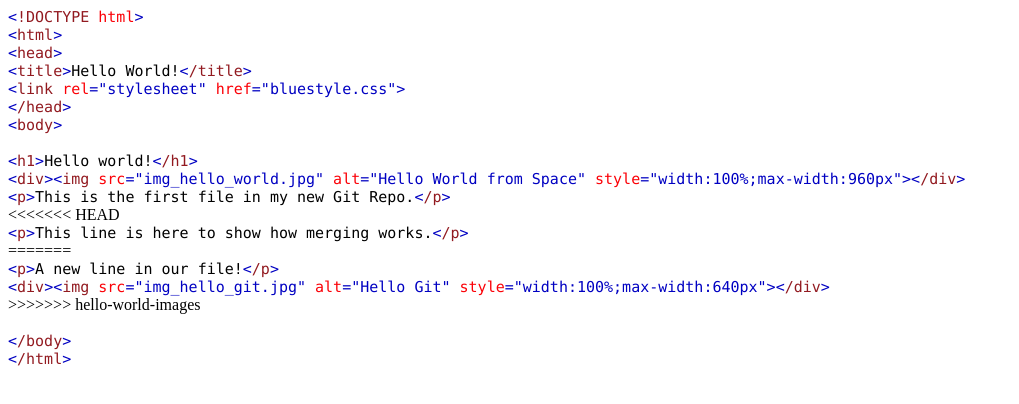
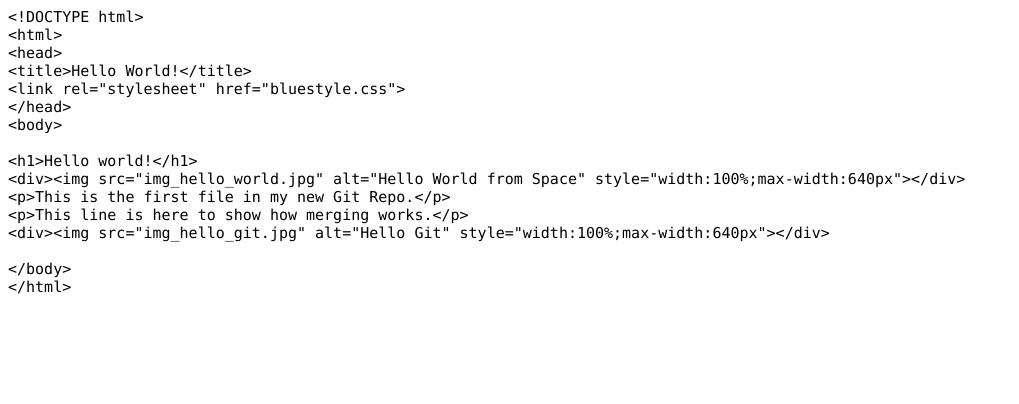
Before and after one commit to Rmc235/Newnew, a plain HTML site: page index.html in a window 1280 px wide. Shown: the whole page, without its empty margins (0-1019 px from the left). Drawn offline with Linux system fonts and the light colour scheme.

Commit message:
Updated index.html. Resized image

```diff
--- a/index.html
+++ b/index.html
@@ -7,37 +7,28 @@
   <meta name="Generator" content="Cocoa HTML Writer">
   <meta name="CocoaVersion" content="2487.4">
   <style type="text/css">
-    p.p1 {margin: 0.0px 0.0px 0.0px 0.0px; font: 15.0px Menlo; color: #921a20; -webkit-text-stroke: #921a20}
-    p.p2 {margin: 0.0px 0.0px 0.0px 0.0px; font: 15.0px Menlo; -webkit-text-stroke: #000000}
-    p.p3 {margin: 0.0px 0.0px 0.0px 0.0px; font: 15.0px Menlo; color: #0000c2; -webkit-text-stroke: #0000c2}
-    p.p4 {margin: 0.0px 0.0px 0.0px 0.0px; font: 15.0px Menlo; -webkit-text-stroke: #000000; min-height: 18.0px}
-    span.s1 {font-kerning: none; color: #0000c2; -webkit-text-stroke: 0px #0000c2}
+    p.p1 {margin: 0.0px 0.0px 0.0px 0.0px; font: 15.0px Menlo; -webkit-text-stroke: #000000}
+    p.p2 {margin: 0.0px 0.0px 0.0px 0.0px; font: 15.0px Menlo; -webkit-text-stroke: #000000; min-height: 18.0px}
+    span.s1 {font-kerning: none; background-color: #ffffff}
     span.s2 {font-kerning: none}
-    span.s3 {font-kerning: none; color: #fb0007; -webkit-text-stroke: 0px #fb0007}
-    span.s4 {font-kerning: none; color: #921a20; -webkit-text-stroke: 0px #921a20}
-    span.s5 {font-kerning: none; background-color: #ffffff}
   </style>
 </head>
 <body>
-<p class="p1"><span class="s1">&lt;</span><span class="s2">!DOCTYPE</span><span class="s3"> html</span><span class="s1">&gt;</span></p>
-<p class="p1"><span class="s1">&lt;</span><span class="s2">html</span><span class="s1">&gt;</span></p>
-<p class="p1"><span class="s1">&lt;</span><span class="s2">head</span><span class="s1">&gt;</span></p>
-<p class="p2"><span class="s1">&lt;</span><span class="s4">title</span><span class="s1">&gt;</span><span class="s5">Hello World!</span><span class="s1">&lt;</span><span class="s4">/title</span><span class="s1">&gt;</span></p>
-<p class="p3"><span class="s2">&lt;</span><span class="s4">link</span><span class="s3"> rel</span><span class="s2">="stylesheet"</span><span class="s3"> href</span><span class="s2">="bluestyle.css"&gt;</span></p>
-<p class="p1"><span class="s1">&lt;</span><span class="s2">/head</span><span class="s1">&gt;</span></p>
-<p class="p1"><span class="s1">&lt;</span><span class="s2">body</span><span class="s1">&gt;</span></p>
-<p class="p4"><span class="s2"></span><br></p>
-<p class="p2"><span class="s1">&lt;</span><span class="s4">h1</span><span class="s1">&gt;</span><span class="s5">Hello world!</span><span class="s1">&lt;</span><span class="s4">/h1</span><span class="s1">&gt;</span></p>
-<p class="p3"><span class="s2">&lt;</span><span class="s4">div</span><span class="s2">&gt;&lt;</span><span class="s4">img</span><span class="s3"> src</span><span class="s2">="img_hello_world.jpg"</span><span class="s3"> alt</span><span class="s2">="Hello World from Space"</span><span class="s3"> style</span><span class="s2">="width:100%;max-width:960px"&gt;&lt;</span><span class="s4">/div</span><span class="s2">&gt;</span></p>
-<p class="p2"><span class="s1">&lt;</span><span class="s4">p</span><span class="s1">&gt;</span><span class="s5">This is the first file in my new Git Repo.</span><span class="s1">&lt;</span><span class="s4">/p</span><span class="s1">&gt;</span></p>
-<<<<<<< HEAD
-<p class="p2"><span class="s1">&lt;</span><span class="s4">p</span><span class="s1">&gt;</span><span class="s5">This line is here to show how merging works.</span><span class="s1">&lt;</span><span class="s4">/p</span><span class="s1">&gt;</span></p>
-=======
-<p class="p2"><span class="s1">&lt;</span><span class="s4">p</span><span class="s1">&gt;</span><span class="s5">A new line in our file!</span><span class="s1">&lt;</span><span class="s4">/p</span><span class="s1">&gt;</span></p>
-<p class="p3"><span class="s2">&lt;</span><span class="s4">div</span><span class="s2">&gt;&lt;</span><span class="s4">img</span><span class="s3"> src</span><span class="s2">="img_hello_git.jpg"</span><span class="s3"> alt</span><span class="s2">="Hello Git"</span><span class="s3"> style</span><span class="s2">="width:100%;max-width:640px"&gt;&lt;</span><span class="s4">/div</span><span class="s2">&gt;</span></p>
->>>>>>> hello-world-images
-<p class="p4"><span class="s2"></span><br></p>
-<p class="p1"><span class="s1">&lt;</span><span class="s2">/body</span><span class="s1">&gt;</span></p>
-<p class="p1"><span class="s1">&lt;</span><span class="s2">/html</span><span class="s1">&gt;</span></p>
+<p class="p1"><span class="s1">&lt;!DOCTYPE html&gt;</span></p>
+<p class="p1"><span class="s1">&lt;html&gt;</span></p>
+<p class="p1"><span class="s1">&lt;head&gt;</span></p>
+<p class="p1"><span class="s1">&lt;title&gt;Hello World!&lt;/title&gt;</span></p>
+<p class="p1"><span class="s1">&lt;link rel="stylesheet" href="bluestyle.css"&gt;</span></p>
+<p class="p1"><span class="s1">&lt;/head&gt;</span></p>
+<p class="p1"><span class="s1">&lt;body&gt;</span></p>
+<p class="p2"><span class="s2"></span><br></p>
+<p class="p1"><span class="s1">&lt;h1&gt;Hello world!&lt;/h1&gt;</span></p>
+<p class="p1"><span class="s1">&lt;div&gt;&lt;img src="img_hello_world.jpg" alt="Hello World from Space" style="width:100%;max-width:640px"&gt;&lt;/div&gt;</span></p>
+<p class="p1"><span class="s1">&lt;p&gt;This is the first file in my new Git Repo.&lt;/p&gt;</span></p>
+<p class="p1"><span class="s1">&lt;p&gt;This line is here to show how merging works.&lt;/p&gt;</span></p>
+<p class="p1"><span class="s1">&lt;div&gt;&lt;img src="img_hello_git.jpg" alt="Hello Git" style="width:100%;max-width:640px"&gt;&lt;/div&gt;</span></p>
+<p class="p2"><span class="s2"></span><br></p>
+<p class="p1"><span class="s1">&lt;/body&gt;</span></p>
+<p class="p1"><span class="s1">&lt;/html&gt;</span></p>
 </body>
 </html>
```
